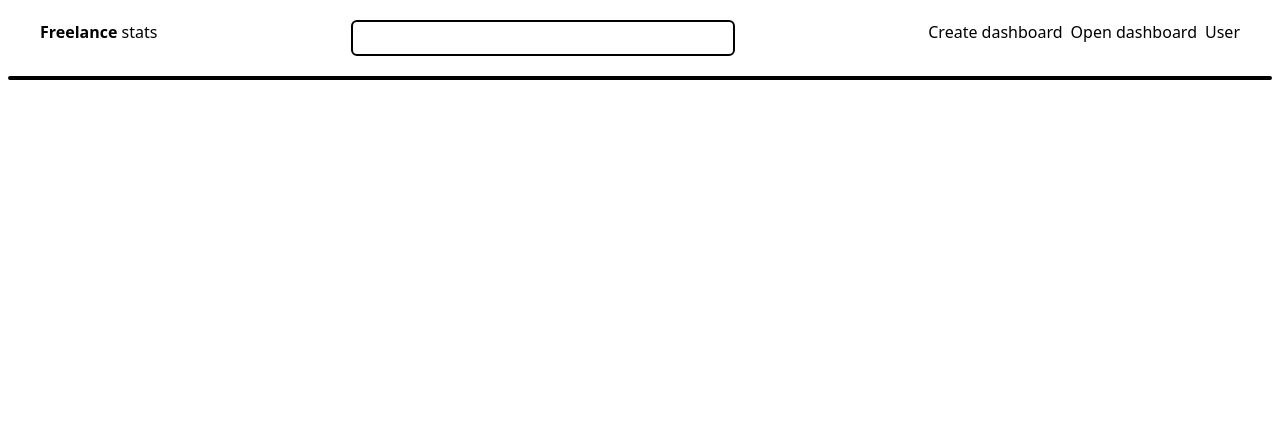
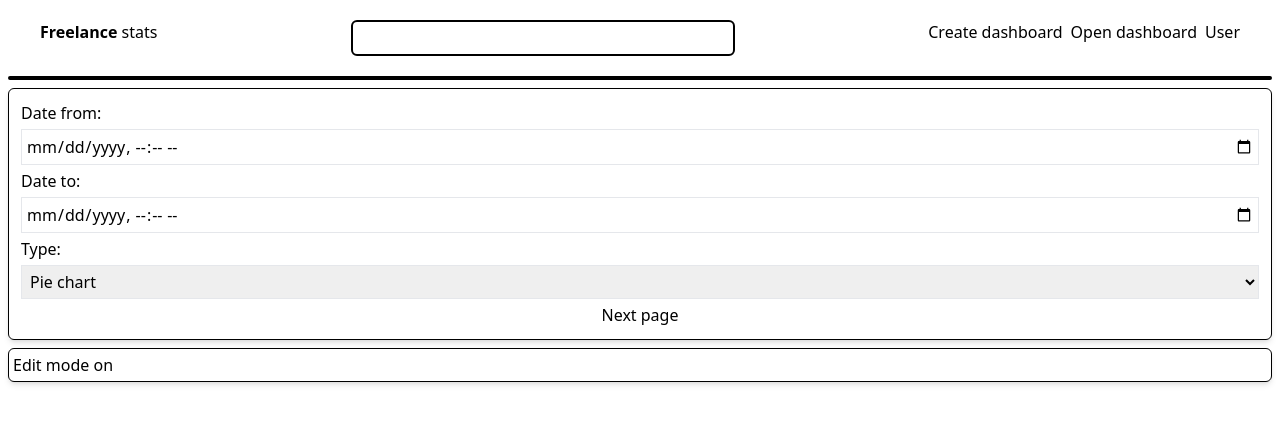
Before and after one commit to bijelic99/freelance-stats-frontend, a Next.js app: page /dashboard/create in a window 1280 px wide. Shown: the top 424 px of the page. Built offline with nearby package versions, Linux system fonts and the light colour scheme.

Commit message:
Started implementing Chart create form

```diff
--- /dev/null
+++ b/components/ChartCreateForm.jsx
@@ -0,0 +1,22 @@
+import charts from "../staticValues/charts";
+
+export default function ChartCreateForm() {
+    return (
+        <>
+            <form className="flex flex-col gap-1 px-2 py-2">
+                <label htmlFor="date-from">Date from: </label>
+                <input id="date-from" type="datetime-local" className="border p-1"/>
+                <label htmlFor="date-to">Date to: </label>
+                <input id="date-to" type="datetime-local" className="border p-1"/>
+                <label htmlFor="type">Type:</label>
+                <select id="type" className="border p-1">
+                    {
+                        charts.map(chart => <option id={chart.id} value={chart.id}>{chart.name}</option>)
+                    }
+                </select>
+
+                <button type="submit">Next page</button>
+            </form>
+        </>
+    )
+}
--- /dev/null
+++ b/components/Dashboard.jsx
@@ -0,0 +1,15 @@
+import ChartCreateForm from "./ChartCreateForm";
+
+export default function Dashboard({ editMode }) {
+    return (
+        <>
+
+            {editMode && <div className="border border-black rounded-md shadow-md p-1 mb-2">
+                <ChartCreateForm />
+            </div>}
+            <div className="border border-black rounded-md shadow-md p-1">
+                {editMode ? <h1>Edit mode on</h1> : <h1>Edit mode off</h1>}
+            </div>
+        </>
+    )
+}
--- /dev/null
+++ b/components/charts/PieChart.jsx
@@ -0,0 +1,6 @@
+
+export default function PieChart() {
+    return (
+        <></>
+    )
+}
--- a/package.json
+++ b/package.json
@@ -12,6 +12,7 @@
     "next": "12.1.5",
     "react": "18.0.0",
     "react-dom": "18.0.0",
+    "react-hook-form": "^7.31.1",
     "react-simple-maps": "^2.3.0",
     "recharts": "^2.1.9"
   },
--- a/pages/_app.jsx
+++ b/pages/_app.jsx
@@ -5,7 +5,9 @@ function MyApp({ Component, pageProps }) {
   return (
     <>
       <Navbar/>
-      <Component {...pageProps} />
+      <main className='mt-2 mx-2'>
+        <Component {...pageProps} />
+      </main>
     </>
   )
 }
--- a/pages/dashboard/create.jsx
+++ b/pages/dashboard/create.jsx
@@ -1,4 +1,5 @@
 import Head from "next/head";
+import Dashboard from "../../components/Dashboard";
 
 export default function CreateDashboard() {
     return (
@@ -6,6 +7,9 @@ export default function CreateDashboard() {
             <Head>
                 <title>Create dashboard</title>
             </Head>
+            <div>
+                <Dashboard editMode />
+            </div>
         </>
     )
 }
--- /dev/null
+++ b/staticValues/charts.jsx
@@ -0,0 +1,18 @@
+const charts = [
+    {
+        id: "pie",
+        name: "Pie chart"
+    },
+    {
+        id: "bubble",
+        name: "Buuble chart"
+    },
+    {
+        id: "line",
+        name: "Line chart"
+    }
+]
+
+
+
+export default charts
```
Also changed, not shown: 1 other file (tests, documents, lock files or other folders).
